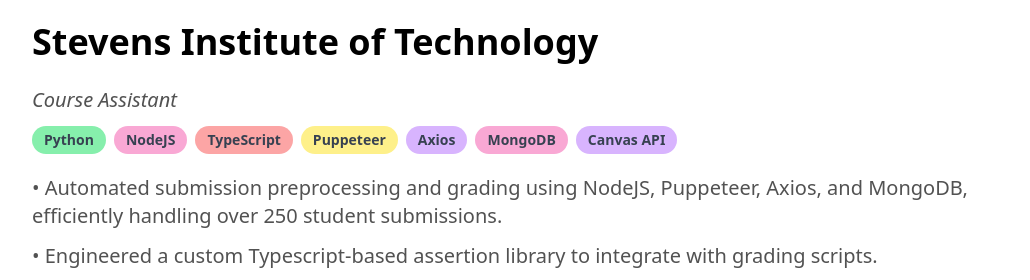
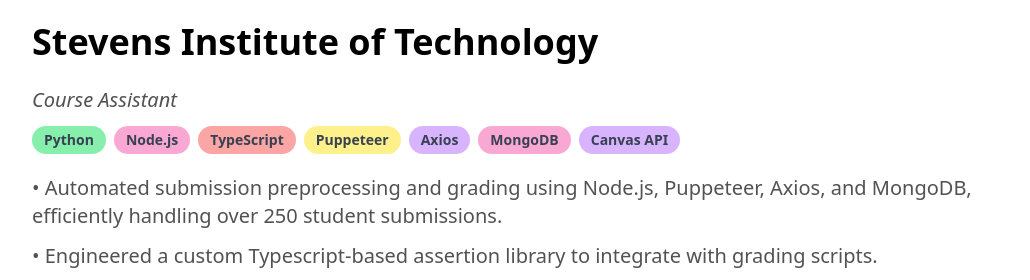
Before and after one commit to noumxn/portfolio, a Next.js app: page / in a window 1280 px wide. Shown: the part 860-1140 px from the top of the page, without its empty margins (120-1150 px from the left). Built offline with nearby package versions, Linux system fonts and the light colour scheme.

Commit message:
final update part 2 T-T

```diff
--- a/components/WorkSection.tsx
+++ b/components/WorkSection.tsx
@@ -5,9 +5,9 @@
   {
     company: "Stevens Institute of Technology",
     position: "Course Assistant",
-    technologies: ["Python", "NodeJS", "TypeScript", "Puppeteer", "Axios", "MongoDB", "Canvas API"],
+    technologies: ["Python", "Node.js", "TypeScript", "Puppeteer", "Axios", "MongoDB", "Canvas API"],
     description: [
-        "Automated submission preprocessing and grading using NodeJS, Puppeteer, Axios, and MongoDB, efficiently handling over 250 student submissions.",
+        "Automated submission preprocessing and grading using Node.js, Puppeteer, Axios, and MongoDB, efficiently handling over 250 student submissions.",
         "Engineered a custom Typescript-based assertion library to integrate with grading scripts.",
         "Reduced grading time from 100-120 hours to a few minutes weekly by efficiently integrating the Canvas API with the grading solution.",
         "Designed course assignments to facilitate and optimal learning experience for students.",
```
